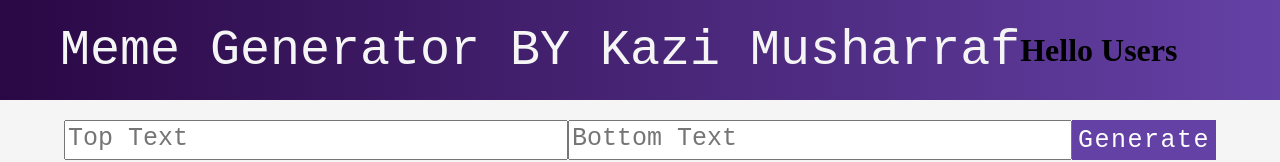
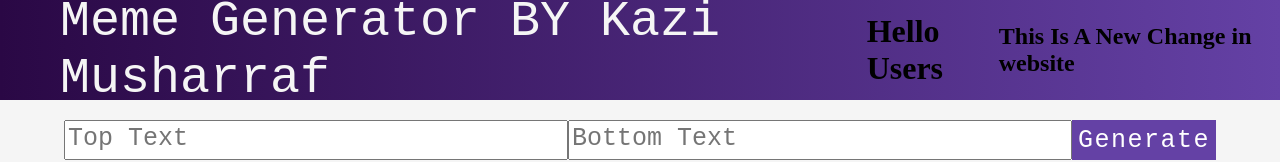
Before and after one commit to mk-knight23/meme-generator, a React (Create React App) app: page / in a window 1280 px wide. Shown: the top 162 px of the page. Built offline with nearby package versions, Linux system fonts and the light colour scheme; no server answers.

Commit message:
New Changes

```diff
--- a/package.json
+++ b/package.json
@@ -7,10 +7,10 @@
     "@testing-library/jest-dom": "^5.11.4",
     "@testing-library/react": "^11.1.0",
     "@testing-library/user-event": "^12.1.10",
-    "gh-pages": "^3.1.0",
+    "gh-pages": "^6.2.0",
     "react": "^17.0.1",
     "react-dom": "^17.0.1",
-    "react-scripts": "4.0.0",
+    "react-scripts": "^3.0.1",
     "web-vitals": "^0.2.4"
   },
   "scripts": {
--- a/src/Header.js
+++ b/src/Header.js
@@ -7,6 +7,9 @@ function Header() {
       <h1>
         Hello Users
       </h1>
+      <h2>
+        This Is A New Change in website
+      </h2>
     </header>
   );
 }
```
Also changed, not shown: 2 other files (tests, documents, lock files or other folders).
